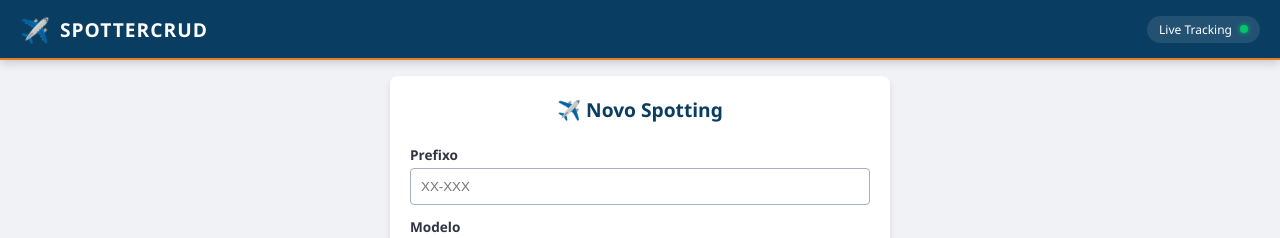
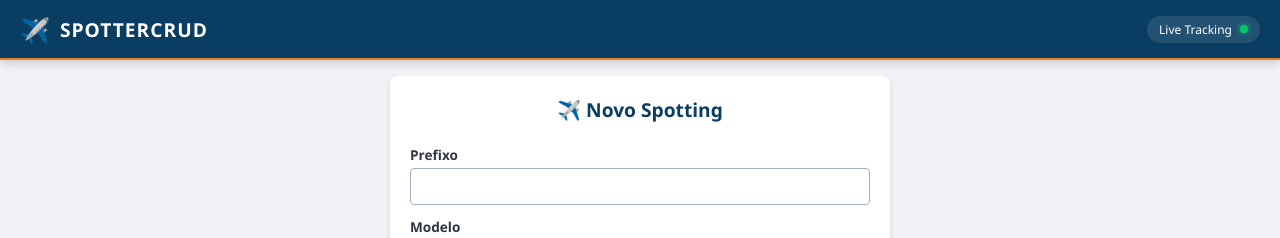
Before and after one commit to Maurod00/SpotterCrud, a React (Vite) app: page /novo in a window 1280 px wide. Shown: the top 238 px of the page. Built offline with nearby package versions, Linux system fonts and the light colour scheme.

Commit message:
atualização placeholder

```diff
--- a/src/componentes/Formulario/Formulario.jsx
+++ b/src/componentes/Formulario/Formulario.jsx
@@ -59,7 +59,6 @@ const Formulario = ({ salvarRegistro, registros }) => {
           <label>Prefixo</label>
           <input
             type="text"
-            placeholder="XX-XXX"
             value={spotting.prefixo}
             onChange={handlePrefixoChange}
           />
```
